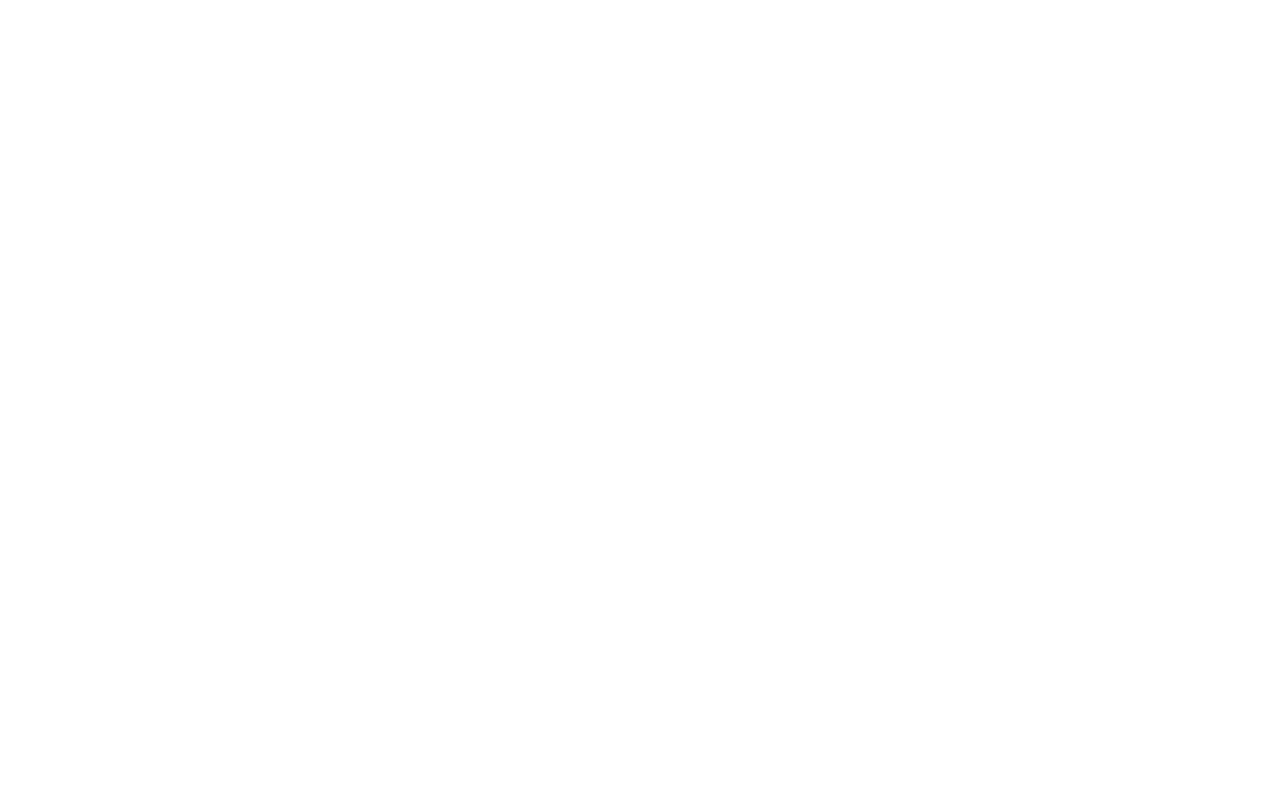
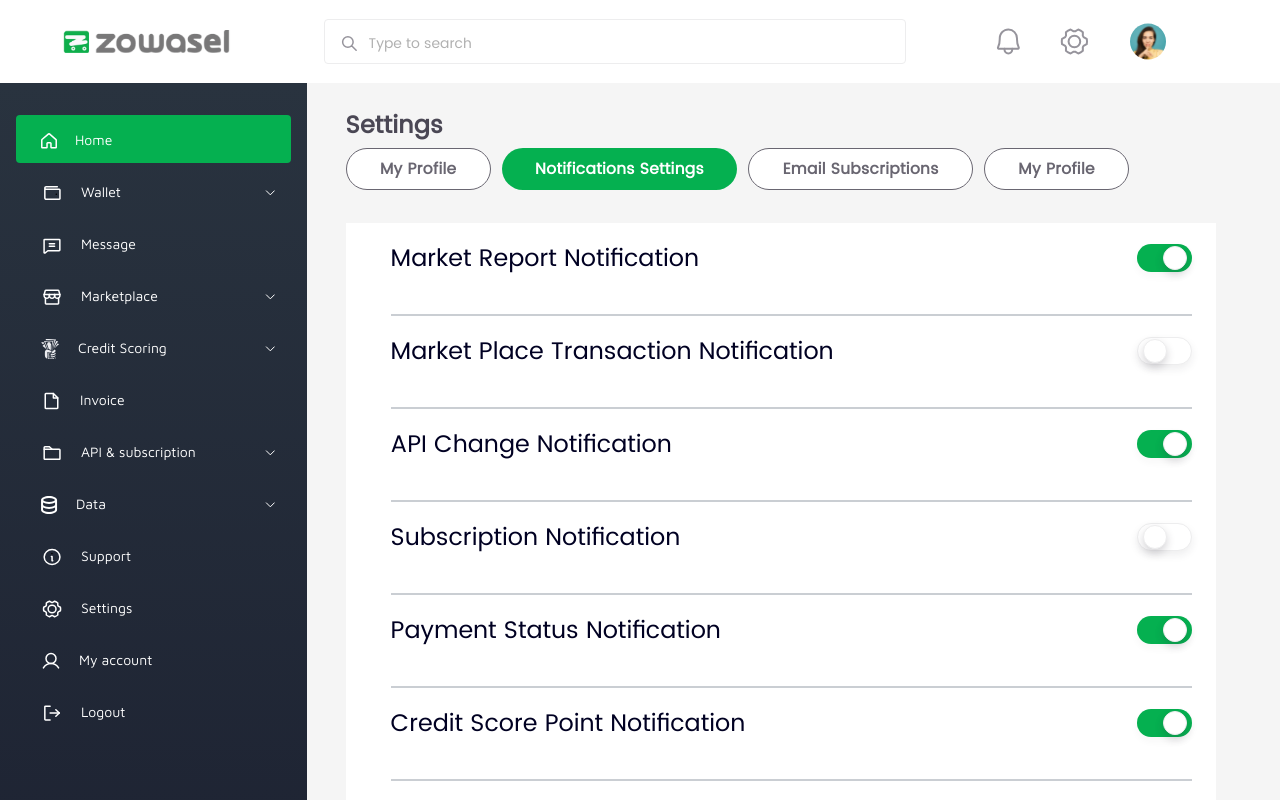
Before and after one commit to Zowaselinc/zowaselglobaluser, a Vue app: page /dashboard/notificationsettings in a window 1280 px wide. Before the commit this address had no page. Shown: the top 800 px of the page. Built offline with nearby package versions, Linux system fonts and the light colour scheme.

Commit message:
added setting page

```diff
--- a/src/layouts/partials/SideBar.vue
+++ b/src/layouts/partials/SideBar.vue
@@ -76,7 +76,8 @@
             </a>
             <a href="javascript:void(0)" class="nav-item">
                 <div class="ripple accordion-header">
-                    <img class="img-fluid" src="@/assets/images/vectors/Folder.svg" alt="folder"><span>API & subscription</span>
+                    <img class="img-fluid" src="@/assets/images/vectors/Folder.svg" alt="folder"><span>API &
+                        subscription</span>
                     <img class="arrow-symbol carret-down" src="@/assets/images/vectors/arrowSymbol.svg"
                         alt="Arrow-Symbol">
                     <img class="arrow-symbol carretUp" src="@/assets/images/vectors/arrowupsymbol.svg"
@@ -145,21 +146,15 @@
 
         accordion() {
             let accordion = document.getElementsByClassName("accordion-header");
-            let homeElement = document.getElementById("home");
-            const homeArr = homeElement.className;
-            // console.log(homeArr.includes('active'));
-
             for (let index = 0; index < accordion.length; index++) {
                 const element = accordion[index];
                 element.addEventListener("click", () => {
                     element.parentElement.classList.toggle('active');
-
-
                 });
 
             }
         },
-        changeDir(path){
+        changeDir(path) {
             window.location.assign(path);
         }
 
--- /dev/null
+++ b/src/pages/dashboard/NotificationSettings.vue
@@ -0,0 +1,266 @@
+<template>
+    <DefaultNav>
+        <div class="big-container">
+            <h1>Settings</h1>
+            <!-- buttons group -->
+            <div class="bntn-group d-flex flex-row">
+                <button type="button" class="btn btn-1">My Profile</button>
+                <button id="notification-settings" type="button" class="btn btn-1">Notifications Settings</button>
+                <button id="email-settings" type="button" class="btn btn-1">Email Subscriptions</button>
+                <button id="my-profile" type="button" class="btn btn-1">My Profile</button>
+            </div>
+            <!-- notification body -->
+            <div class="notification-body d-flex flex-column">
+                <!-- first item -->
+                <div class="notification-main d-flex flex-column">
+                    <div class="notification-setting d-flex flex-row">
+                        <div class="notification-item">Market Report Notification</div>
+                        <div
+                            class="setting-btn d-flex flex-row justify-content-center align-items-center position-relative">
+                            <span class="off position-absolute"></span>
+                            <span class="on position-absolute"></span>
+                        </div>
+                    </div>
+                    <hr>
+                </div>
+                <!-- item -->
+                <div class="notification-main d-flex flex-column">
+                    <div class="notification-setting d-flex flex-row">
+                        <div class="notification-item">Market Place Transaction Notification</div>
+                        <div
+                            class="setting-btn d-flex flex-row justify-content-center align-items-center position-relative active-setting">
+                            <span class="off position-absolute"></span>
+                            <span class="on position-absolute"></span>
+                        </div>
+                    </div>
+                    <hr>
+                </div>
+                <!-- item -->
+                <div class="notification-main d-flex flex-column">
+                    <div class="notification-setting d-flex flex-row">
+                        <div class="notification-item">API Change Notification</div>
+                        <div
+                            class="setting-btn d-flex flex-row justify-content-center align-items-center position-relative">
+                            <span class="off position-absolute"></span>
+                            <span class="on position-absolute"></span>
+                        </div>
+                    </div>
+                    <hr>
+                </div>
+                <!-- item -->
+                <div class="notification-main d-flex flex-column">
+                    <div class="notification-setting d-flex flex-row">
+                        <div class="notification-item">Subscription Notification</div>
+                        <div
+                            class="setting-btn d-flex flex-row justify-content-center align-items-center position-relative active-setting">
+                            <span class="off position-absolute"></span>
+                            <span class="on position-absolute"></span>
+                        </div>
+                    </div>
+                    <hr>
+                </div>
+                <!-- item -->
+                <div class="notification-main d-flex flex-column">
+                    <div class="notification-setting d-flex flex-row">
+                        <div class="notification-item">Payment Status Notification</div>
+                        <div
+                            class="setting-btn d-flex flex-row justify-content-center align-items-center position-relative">
+                            <span class="off position-absolute"></span>
+                            <span class="on position-absolute"></span>
+                        </div>
+                    </div>
+                    <hr>
+                </div>
+                <!-- item -->
+                <div class="notification-main d-flex flex-column">
+                    <div class="notification-setting d-flex flex-row">
+                        <div class="notification-item">Credit Score Point Notification</div>
+                        <div
+                            class="setting-btn d-flex flex-row justify-content-center align-items-center position-relative">
+                            <span class="off position-absolute"></span>
+                            <span class="on position-absolute"></span>
+                        </div>
+                    </div>
+                    <hr>
+                </div>
+                <!-- item -->
+                <div class="notification-main d-flex flex-column">
+                    <div class="notification-setting d-flex flex-row">
+                        <div class="notification-item">Delivery Notification</div>
+                        <div
+                            class="setting-btn d-flex flex-row justify-content-center align-items-center position-relative">
+                            <span class="off position-absolute"></span>
+                            <span class="on position-absolute"></span>
+                        </div>
+                    </div>
+                    <hr>
+                </div>
+                <!-- item -->
+                <div class="notification-main d-flex flex-column">
+                    <div class="notification-setting d-flex flex-row">
+                        <div class="notification-item">Market Report Notification</div>
+                        <div
+                            class="setting-btn d-flex flex-row justify-content-center align-items-center position-relative">
+                            <span class="off position-absolute"></span>
+                            <span class="on position-absolute"></span>
+                        </div>
+                    </div>
+                </div>
+
+            </div>
+
+        </div>
+    </DefaultNav>
+</template>
+
+<script>
+import DefaultNav from "@/layouts/DefaultNav.vue";
+export default {
+    name: "NotificationSettings",
+    components: {
+        DefaultNav
+    },
+    methods: {
+        switches(){
+            let notificationSwitch = document.getElementsByClassName("setting-btn");
+            for(let index = 0; index <notificationSwitch.length; index++){
+                const element = notificationSwitch[index];
+                element.addEventListener("click", () => {
+                    element.classList.toggle("active-setting");
+                })
+            }
+        },
+
+    },
+    mounted() {
+            this.switches();
+        }
+}
+</script>
+
+<style lang="scss" scoped>
+@import "@/assets/scss/main.scss";
+
+.big-container {
+    @include big-container-all;
+
+    h1 {
+        @include textStyles(Poppins, 700, 24px, 132%);
+        letter-spacing: 0.01em;
+        font-feature-settings: 'liga' off;
+        color: #4A4754;
+    }
+}
+
+.bntn-group {
+    gap: 11px;
+
+    button.btn-1 {
+        @include textStyles(Poppins, 700, 15.5697px, 112%);
+        padding: 11.1212px 33.3637px;
+        align-items: center;
+        background: #FFFFFF;
+        border: 1.11212px solid #696671;
+        border-radius: 55.6062px;
+        letter-spacing: 0.02em;
+        font-feature-settings: 'salt' on, 'liga' off;
+        color: #696671;
+    }
+
+    #notification-settings {
+        padding: 11.1212px 33.3637px;
+        background: #05B050;
+        color: #FFFFFF;
+        border: 0;
+
+    }
+
+    #email-settings {
+        padding: 11.1212px 33.3637px;
+        background: #FFFFFF;
+    }
+
+    #my-profile {
+        padding: 11.1212px 33.3637px;
+        background: #FFFFFF;
+    }
+}
+
+.notification-body {
+    padding-left: 21px;
+    background: #FFFFFF;
+    margin-top: 33px;
+    padding-bottom: 42px;
+}
+
+.notification-main {
+    padding: 21px 24px 0px;
+
+    hr {
+        width: 100%;
+        margin-bottom: 0px;
+        margin-top: 42px;
+    }
+
+    hr:not([size]) {
+        height: 2px;
+    }
+}
+
+.notification-setting {
+    width: 100%;
+    justify-content: space-between;
+
+    .notification-item {
+        @include textStyles(Poppins, 400, 24px, 28px);
+        color: #000022;
+    }
+
+    .setting-btn {
+        width: 54.5px;
+        height: 28px;
+        background: #05B050;
+        box-shadow: 0px 4px 8px rgba(44, 39, 56, 0.04);
+        border-radius: 15px;
+        transition: all .35s;
+    }
+
+    %switch {
+        width: 24px;
+        height: 24px;
+        border-radius: 50%;
+        background: #FFFFFF;
+        border: 1px solid #EDEDEE;
+        box-shadow: 0px 4px 8px rgba(44, 39, 56, 0.2);
+    }
+
+    .active-setting {
+        background: #FFFFFF;
+        border: 1px solid #EDEDEE;
+        box-shadow: 0px 4px 8px rgba(44, 39, 56, 0.08);
+        border-radius: 15px;
+        transition: all .3s;
+
+        span.off {
+            display: block !important;
+
+        }
+
+
+        span.on {
+            display: none !important;
+        }
+    }
+
+    span.off {
+        @extend %switch;
+        left: 5px;
+        display: none;
+    }
+
+    span.on {
+        @extend %switch;
+        right: 5px !important;
+    }
+}
+</style>
--- a/src/router/index.js
+++ b/src/router/index.js
@@ -26,6 +26,7 @@
 import Withdrawal from "@/pages/dashboard/Withdrawal.vue";
 import InputMarket from "@/pages/dashboard/InputMarket.vue";
 import CropMarket from "@/pages/dashboard/CropMarket.vue";
+import NotificationSettings from "@/pages/dashboard/NotificationSettings.vue";
 
 
 const routes = [
@@ -171,6 +172,12 @@
         name: "CropMarket",
         component:CropMarket
     },
+    {
+        path: "/dashboard/notificationsettings",
+        name: "NotificationSettings",
+        component:NotificationSettings
+    },
+
 
 ];
 
```
Also changed, not shown: src/assets/scss/shared/_mixin.scss (+26 -5 lines).
